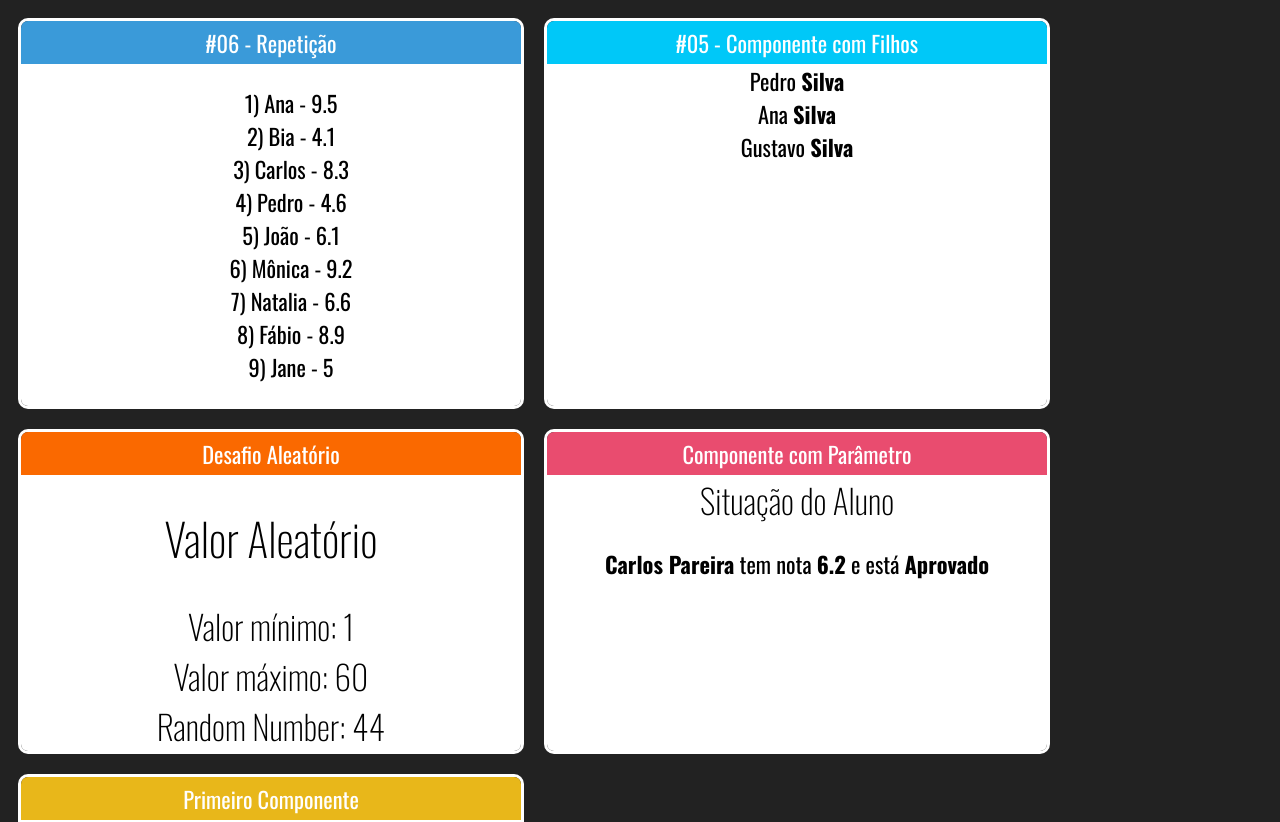
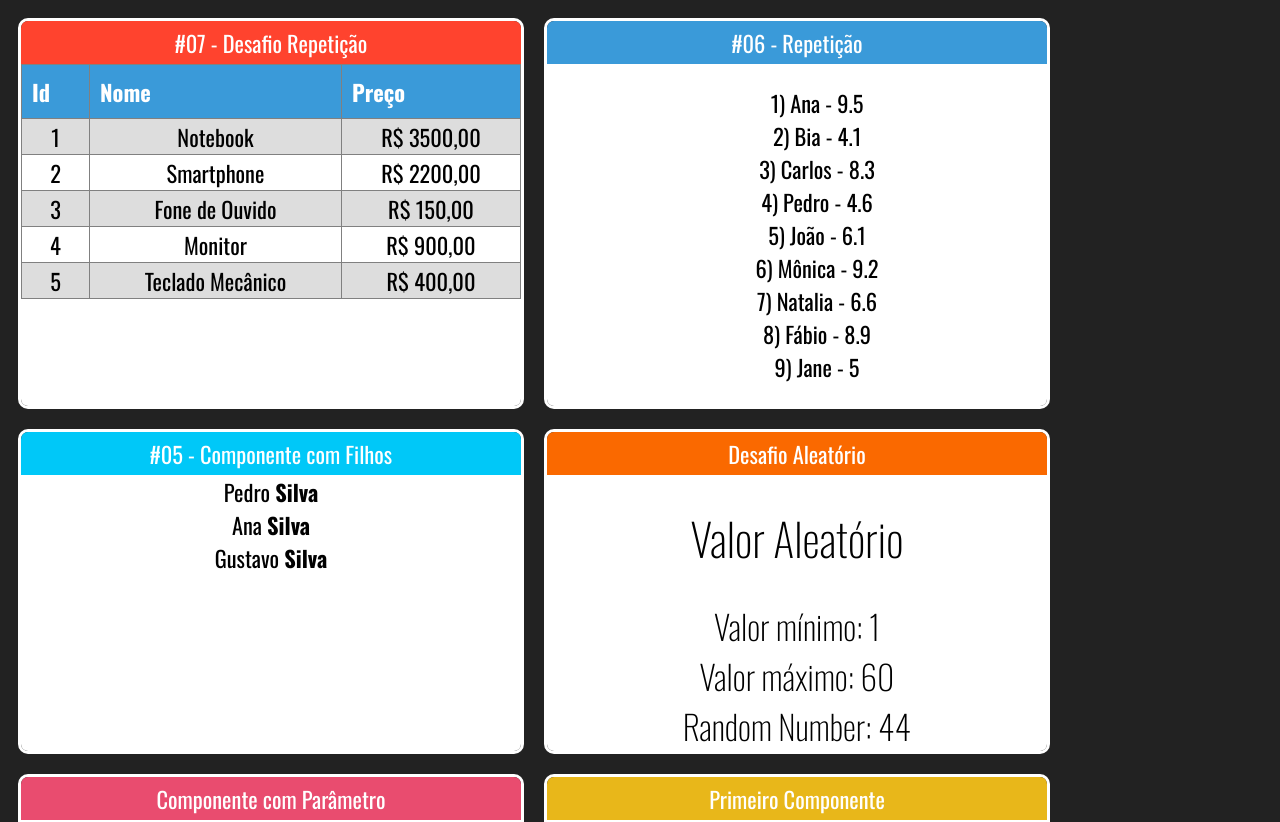
Before and after one commit to Homura-san/fundamentos-react, a React (Create React App) app: page / in a window 1280 px wide. Shown: the top 822 px of the page. Built offline with nearby package versions, Linux system fonts and the light colour scheme.

Commit message:
Desafio Repetição

```diff
--- a/src/App.jsx
+++ b/src/App.jsx
@@ -7,12 +7,17 @@ import Familia from "./components/basicos/Familia";
 import FamiliaMembro from "./components/basicos/FamiliaMembro";
 import Card from './components/layouts/Card';
 import ListaAlunos from "./components/repeticao/ListaAlunos";
+import TabelaProduto from "./components/repeticao/TabelaProduto";
 
 // Sintaxe de função mais reduzida possível
 
 export default _ =>
     <div className="App">
         <div className="Cards">
+            <Card titulo="#07 - Desafio Repetição" color="#FF432E">
+                <TabelaProduto />
+            </Card>
+
             <Card titulo="#06 - Repetição" color="#3A9AD9">
                 <ListaAlunos />
             </Card>
--- /dev/null
+++ b/src/components/repeticao/TabelaProduto.css
@@ -0,0 +1,16 @@
+.TabelaProduto table {
+    width: 100%;
+    border-collapse: collapse;
+}
+
+.TabelaProduto th {
+    background-color: #3A9AD9;
+    color: white;
+    padding: 10px;
+    text-align: left;
+
+}
+
+.TabelaProduto .Par {
+    background-color: #ddd;
+}
--- /dev/null
+++ b/src/components/repeticao/TabelaProduto.jsx
@@ -0,0 +1,36 @@
+import './TabelaProduto.css';
+import React from "react";
+import produtos from "../../data/produtos";
+
+export default (props) => {
+
+    function getLinhas() {
+        return produtos.map((produto, i) => {
+            return (
+                <tr className={i%2==0 ? 'Par' : ''} key={produto.id}>
+                    <td>{produto.id}</td>
+                    <td>{produto.nome}</td>
+                    <td>R$ {produto.preco.toFixed(2).replace('.', ',')}</td>
+                </tr>
+            );
+        });
+    }
+
+    return (
+        <div className="TabelaProduto">
+            <table border="1">
+                <thead>
+                    <tr>
+                        <th>Id</th>
+                        <th>Nome</th>
+                        <th>Preço</th>
+                    </tr>
+                </thead>
+
+                <tbody>
+                    {getLinhas()}
+                </tbody>
+            </table>
+        </div>
+    )
+};
--- /dev/null
+++ b/src/data/produtos.js
@@ -0,0 +1,9 @@
+const produtos = [
+    { id: 1, nome: 'Notebook', preco: 3500 },
+    { id: 2, nome: 'Smartphone', preco: 2200 },
+    { id: 3, nome: 'Fone de Ouvido', preco: 150 },
+    { id: 4, nome: 'Monitor', preco: 900 },
+    { id: 5, nome: 'Teclado Mecânico', preco: 400 }
+];
+
+export default produtos;
```
